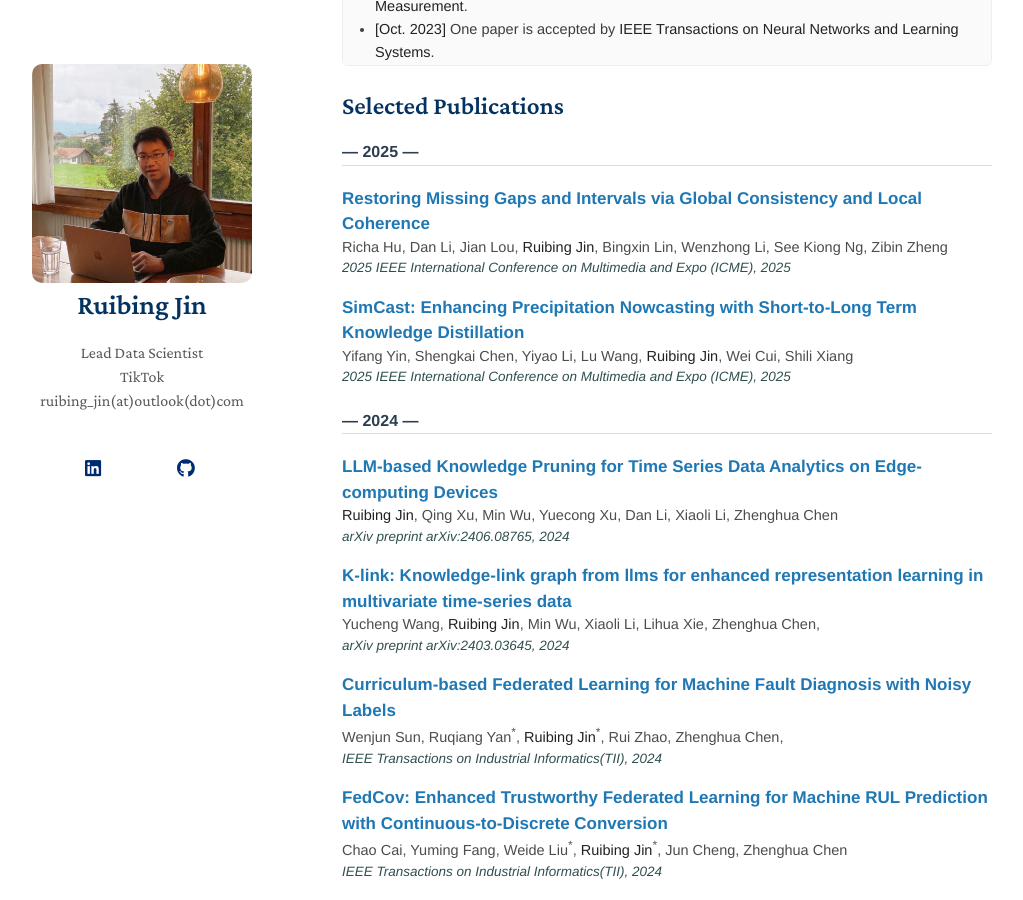
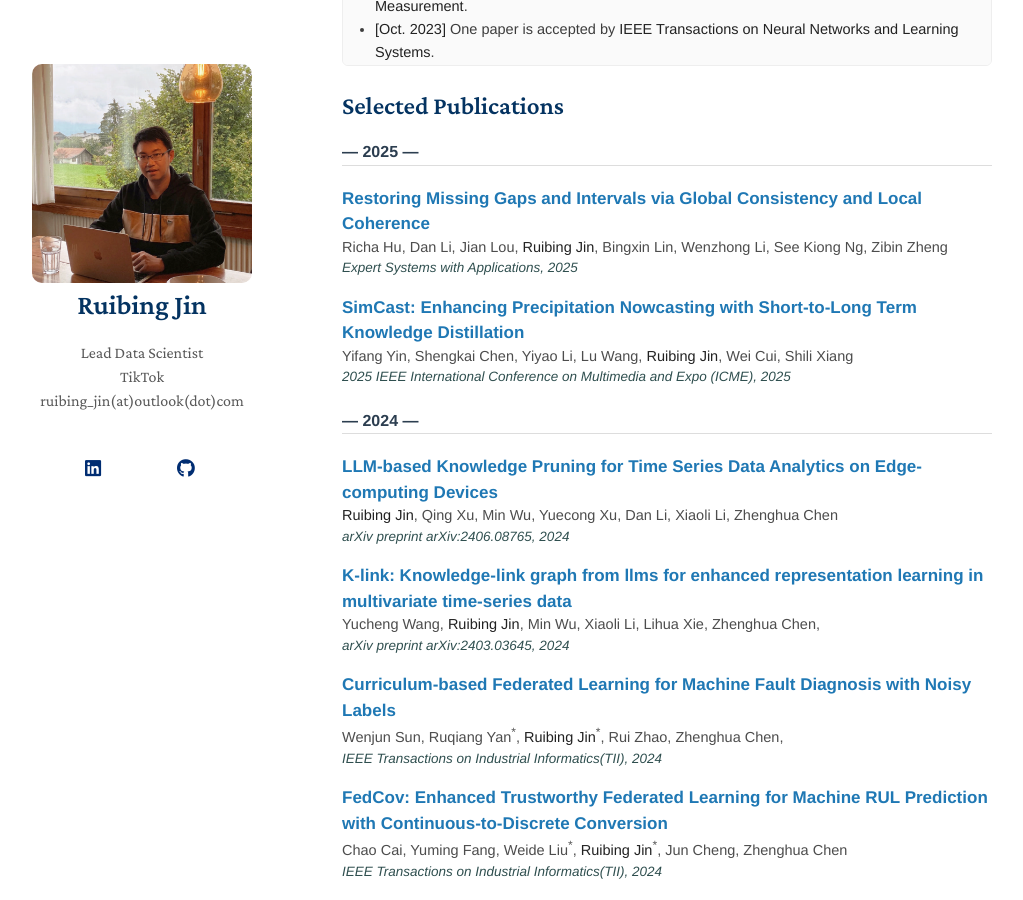
Before and after one commit to ruibing-jin/ruibing-jin.github.io, a Jekyll site: the page built from index.md, in a window 1280 px wide and 900 px high, scrolled down 882 px. Shown: the whole window, without its empty margins (128-1151 px from the left). Built offline with Jekyll 4.4.1, drawn with Linux system fonts in a browser that asks for light colours; nearby versions of some CDN libraries; a style sheet for code colours, icons or effects is not loaded; our own code applies the rules of GitHub Pages for plain Markdown files.

Commit message:
Update index.md

```diff
--- a/index.md
+++ b/index.md
@@ -91,7 +91,7 @@ I am a reviewer of top-tier conferences and journals including CVPR, ICCV, ECCV,
       Bingxin Lin, Wenzhong Li, See Kiong Ng, Zibin Zheng
     </p>
     <p style="margin:0; font-size:13.5px; color:#2f4f4f;">
-      <em>2025 IEEE International Conference on Multimedia and Expo (ICME), 2025</em>
+      <em>Expert Systems with Applications, 2025</em>
     </p>
   </div>
 
```
